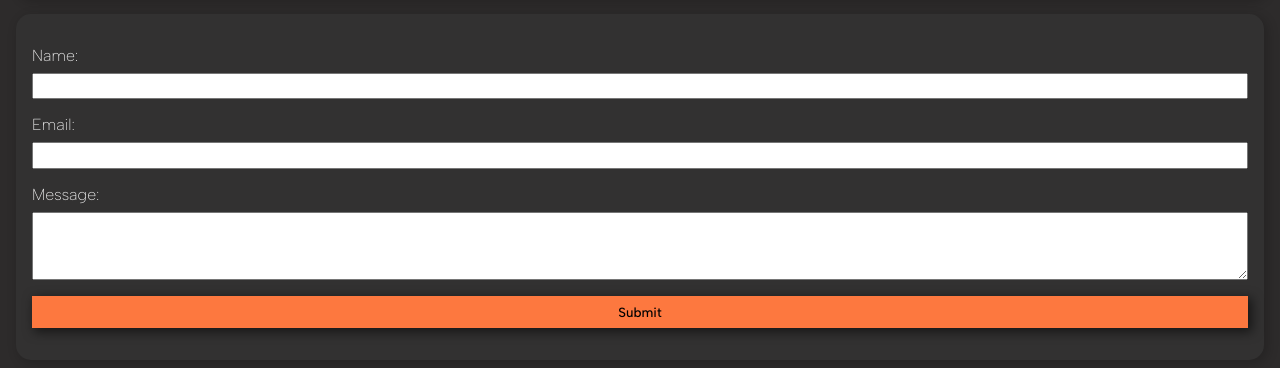
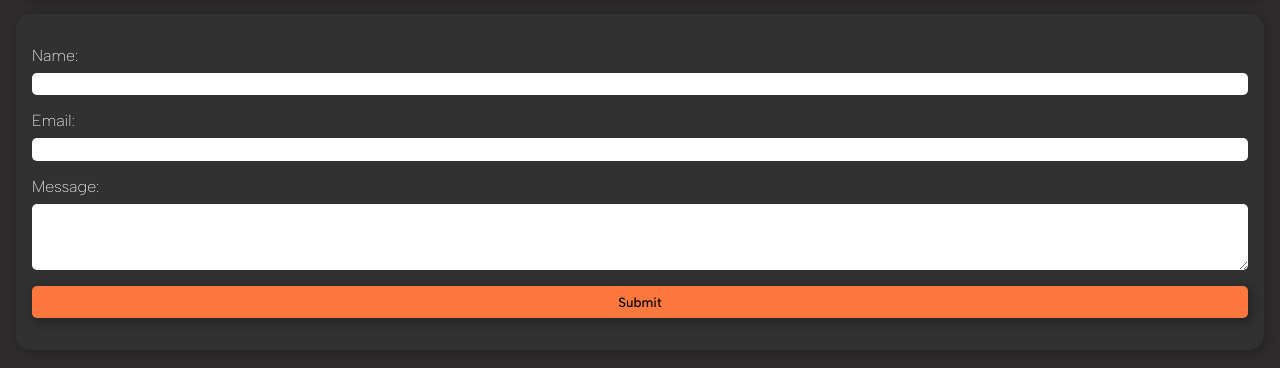
Before and after one commit to Habipbasboyuk/Portfolio, a plain HTML site: page contact.html in a window 1280 px wide. Shown: the part 466-834 px from the top of the page. Drawn offline with Linux system fonts and the light colour scheme; a web font is replaced by a local one.

Commit message:
optimized form

```diff
--- a/scripts/css/form.css
+++ b/scripts/css/form.css
@@ -7,6 +7,8 @@
 
 .form-group__input {
     padding: 0.2rem;
+    border-radius: var(--radius-s);
+    border: none;
     &:focus-visible {
         outline: 2px solid var(--accent-color);
         outline-style: auto;
@@ -14,9 +16,10 @@
 }
 
 .form-group__button {
+    border-radius: var(--radius-s);
     padding: 0.5rem;
     font-weight: 500;
     background-color: var(--accent-color);
     border: none;
-    box-shadow: 3px 3px 11px 1px rgba(0, 0, 0, 0.558);
+    box-shadow: 3px 3px 11px 1px rgba(0, 0, 0, 0.3);
 }
```
